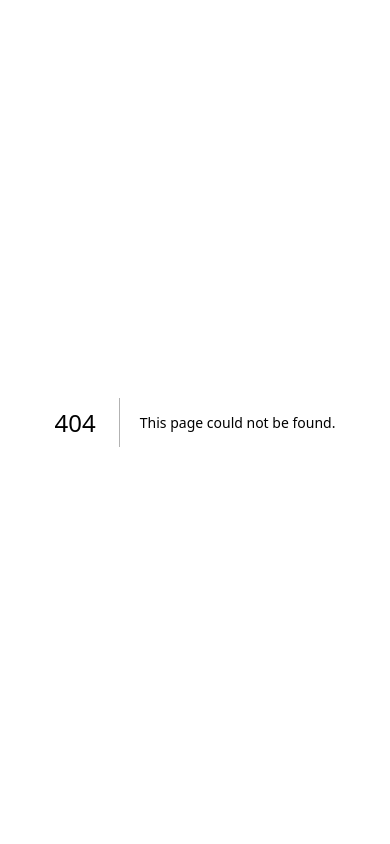
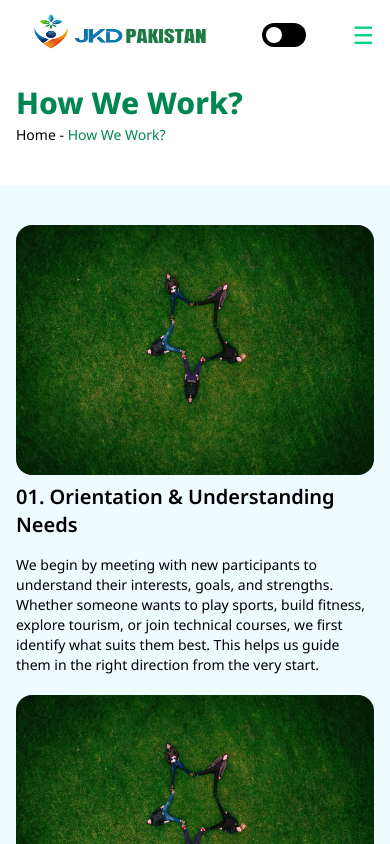
Before and after one commit to abdul-samad-91/JKD_Organization, a Next.js app: page /how-we-work in a window 390 px wide. Before the commit this address had no page. Shown: the top 844 px of the page. Built offline with nearby package versions, Linux system fonts and the light colour scheme.

Commit message:
make howWeWork page and responsive it

```diff
--- /dev/null
+++ b/src/app/how-we-work/page.js
@@ -0,0 +1,95 @@
+"use client"
+import Footer from '@/component/Footer'
+import Header from '@/component/Header'
+import { useGlobal } from '@/context/GlobleContext'
+import React from 'react'
+import institute from '../../../public/jkd-front-photo.jpg'
+import Image from 'next/image'
+
+const HowWeWork = () => {
+    const {theme}  = useGlobal();
+    const data =[{
+        title:'01. Orientation & Understanding Needs',
+        text:'We begin by meeting with new participants to understand their interests, goals, and strengths. Whether someone wants to play sports, build fitness, explore tourism, or join technical courses, we first identify what suits them best. This helps us guide them in the right direction from the very start.',
+        image:institute
+    },{
+        title:'02. Personalized Planning',
+        text:'Every individual is unique, so we design a personalized roadmap for their journey at JDK. Sports players get customized training plans, fitness members receive tailored workout programs, and students get the right course structure according to their level and goals.',
+        image:institute
+    },{
+        title:'03. Training & Learning',
+        text:'Our programs are designed to provide both knowledge and practice. Through professional coaching, expert-led classes, workshops, and interactive sessions, participants gain the skills they need. The focus is always on practical learning, not just theory.',
+        image:institute
+    },{
+        title:'04. Practical Exposure',
+        text:'We believe growth comes from real experiences. That’s why we organize sports tournaments, fitness challenges, tourism trips, food festivals, and technical projects. These activities give participants a chance to apply their learning in real-world scenarios.',
+        image:institute
+    },{
+        title:'05. Guidance & Mentorship',
+        text:'Our coaches, trainers, and instructors continuously mentor participants throughout their journey. This ensures they stay motivated, overcome challenges, and achieve personal as well as professional growth. We believe mentorship is the key to long-term success.',
+        image:institute
+    },{
+        title:'06. Growth & Future Opportunities',
+        text:'At JDK, we don’t stop at training — we help participants take the next step in life. From career opportunities in IT and technical fields, to sports recognition, to tourism exposure, to overall personal development, we prepare our community for a brighter future.',
+        image:institute
+    }]
+  return (
+        <div className={` h-screen w-full  flex flex-col justify-between `}>
+            <Header />
+            <div className={`${theme === 'light' ? 'bg-white text-black':'bg-black text-white'} flex flex-col items-center mt-20`}>
+                <div className=' max-w-[1200px] w-full px-4'>
+                    <h1 className={`${theme === 'light' ? 'text-[#00874F]': 'text-[#177faa]'} text-start w-full text-[30px] md:text-[35px] lg:text-[39px] font-extrabold   `}>How We Work?</h1>
+                    <div className='text-sm'>
+                        <span className={`${theme === 'light' ? 'text-gray': 'text-white'}} cursor-pointer`} onClick={()=> router.push('/')}>Home - </span>
+                        <span className={`${theme === 'light' ? 'text-[#00874F]': 'text-[#177faa] '} cursor-pointer`} >How We Work?</span>
+                    </div>
+                </div>
+                {/* program page content */}
+                <section
+                className={`${theme === "light" ? "bg-[#eefbff]" : "bg-black"} w-full flex flex-col items-center my-10 py-10`}>
+
+                <div className="relative  max-w-[1200px] px-4 lg:px-0 flex gap-10 justify-between">
+                    <div className='hidden sm:block'>
+                        <ul className='list-disc pl-5 lg:pl-0  flex flex-col gap-10 '>
+                        {
+                            data?.map((element , index) =>
+                            <li key={index} className='cursor-pointer pl-5 lg:pl-10 text-[20px] hover:underline text-gray-400 font-bold z-40'
+                            onClick={() => {
+                                document.getElementById(`index${index}`)?.scrollIntoView({
+                                behavior: "smooth",
+                                block: "start"
+                                });
+                            }}
+                            >{element.title}</li>
+                            )
+                        }
+                        </ul>
+                        <div className='absolute left-[18px] lg:left-[-18px] top-0 w-[2px] h-[620px] lg:h-[380px] bg-gray-300 z-10'></div>
+                    </div>
+
+                    <div className='lg:w-[70%] flex flex-col gap-5 lg:gap-10'>
+                        {
+                            data?.map((element , index) =>
+                            <div id={`index${index}`} key={index}>
+                                <Image className='w-full h-[250px] sm:h-[400px] rounded-2xl' src={element.image} alt="image" />
+                                <h3  className="text-xl sm:text-2xl lg:text-[30px] font-semibold w-full pt-2">{element.title}</h3>
+                                <p className='pt-4 text-sm sm:text-base'>{element.text}</p>
+                            </div>
+                            )
+                        }
+                    </div>
+                </div>
+
+                {/* <div>
+                    <h2>Donation</h2>
+                    <p> At JDK, we are committed to building a brighter future for youth and communities. Donations help us organize sports tournaments, provide scholarships for IT courses, fund gym and fitness programs, and sponsor tourism activities for cultural awareness.</p>
+                </div> */}
+
+                </section>
+            </div>
+            <Footer />
+        </div>
+  )
+}
+
+export default HowWeWork
--- a/src/component/Header.js
+++ b/src/component/Header.js
@@ -9,7 +9,7 @@ import { useRouter  , usePathname } from "next/navigation"
 // // Green: #00874F
 
 export default function Header() {
-  const  pages = [{path:'/' , name:'Home'},{path:'/about-us' , name:'About'},{path:'/programs' , name:'Programs'},{path:'#' , name:'How we work?'},{path:'#' , name:'Get Involved'},{path:'#' , name:'Donations'}]
+  const  pages = [{path:'/' , name:'Home'},{path:'/about-us' , name:'About'},{path:'/programs' , name:'Programs'},{path:'how-we-work' , name:'How we work?'},{path:'#' , name:'Services'},{path:'#' , name:'Donations'}, {path:'#', name:'Contact us'}]
   const {theme , setTheme} = useGlobal();
   const router = useRouter();
   const pathname = usePathname();
@@ -120,7 +120,7 @@ export default function Header() {
           <div className={`absolute ${theme === 'light' ? 'bg-black text-white' :'bg-white text-black'} flex flex-col p-4 gap-5 top-16 right-20 rounded z-50 `}>
             <button onClick={()=> {router.push('/apply'); handleClick()}} className={` text-start cursor-pointer py-1 px-2 rounded ${theme === 'light' ? 'hover:bg-[#00874F]  ': 'hover:text-white hover:bg-[#177faa]'}`}>Join the Program</button>
             <button onClick={()=> {router.push('/booking'); handleClick()}} className={`text-start  cursor-pointer py-1 px-2 rounded ${theme === 'light' ? 'hover:bg-[#00874F]  ': 'hover:text-white hover:bg-[#177faa]'}`}>Book Events</button>
-            <button onClick={()=> {router.push('/service'); handleClick()}} className={`text-start  cursor-pointer py-1 px-2 rounded ${theme === 'light' ? 'hover:bg-[#00874F]  ': 'hover:text-white hover:bg-[#177faa]'}`}>Services</button>
+            {/* <button onClick={()=> {router.push('/service'); handleClick()}} className={`text-start  cursor-pointer py-1 px-2 rounded ${theme === 'light' ? 'hover:bg-[#00874F]  ': 'hover:text-white hover:bg-[#177faa]'}`}>Services</button> */}
           </div>
         }
 
--- a/src/component/Programs.js
+++ b/src/component/Programs.js
@@ -153,7 +153,7 @@ const Programs = () => {
                 />
               </div>
               <div
-                className={`absolute z-50 w-[50px] rounded-full overflow-hidden top-5 right-5 ${
+                className={`absolute z-40 w-[50px] rounded-full overflow-hidden top-5 right-5 ${
                   theme === "light" ? "bg-white" : "bg-white"
                 }`}
               >
```
